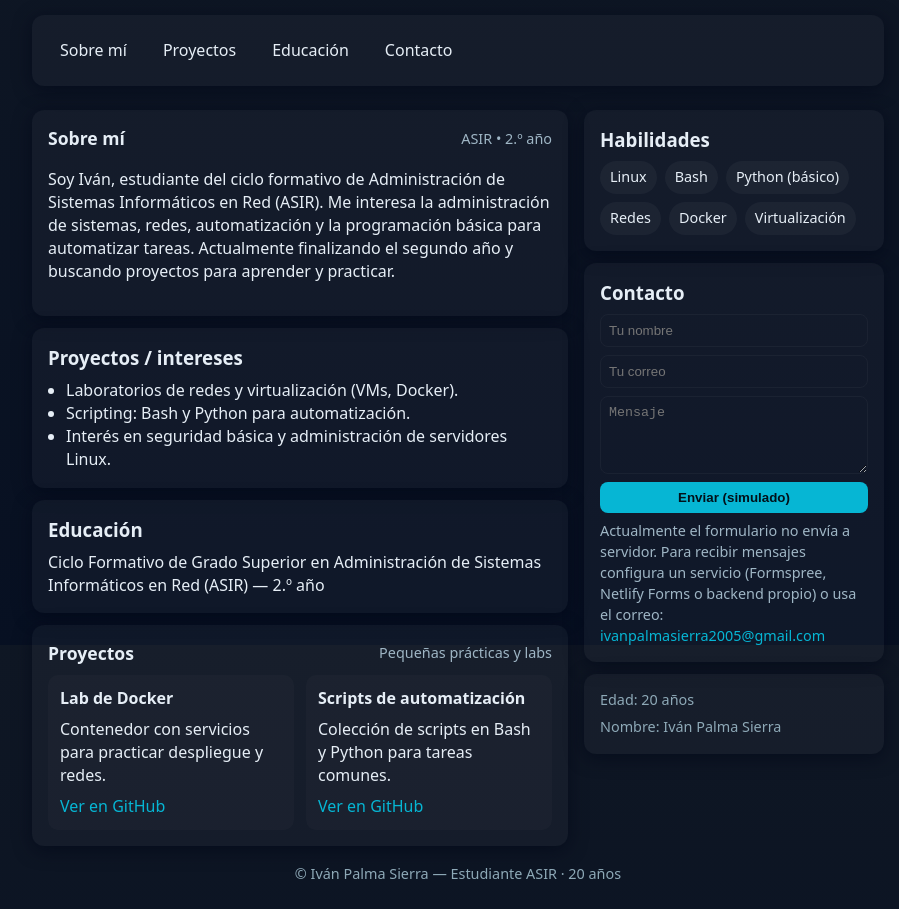
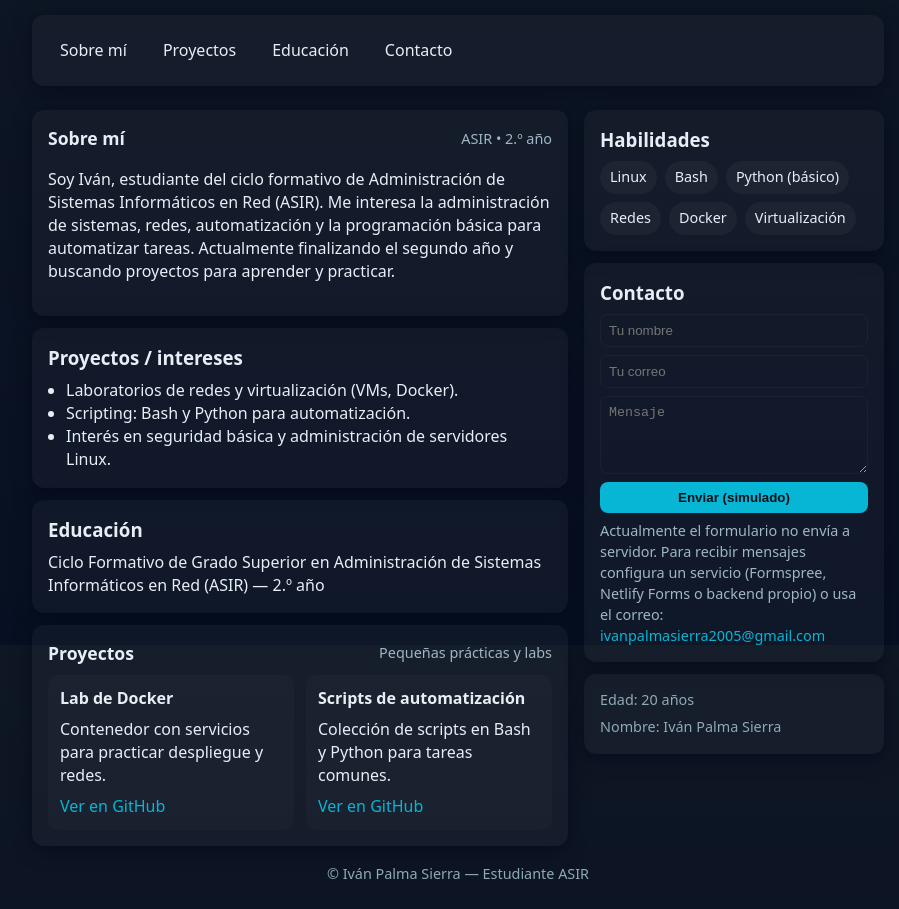
Before and after one commit to Ivanps1709/mipagina, a plain HTML site: page index.html in a window 1280 px wide. Shown: the part 155-1064 px from the top of the page, without its empty margins (182-1081 px from the left). Drawn offline with Linux system fonts and the light colour scheme.

Commit message:
Update index.html

```diff
--- a/index.html
+++ b/index.html
@@ -109,7 +109,7 @@
 		</div>
 
 		<footer style="margin-top:18px;color:#8ea9b7;font-size:0.9rem;text-align:center">
-			<p style="margin:6px 0 0 0">© Iván Palma Sierra — Estudiante ASIR · 20 años</p>
+			<p style="margin:6px 0 0 0">© Iván Palma Sierra — Estudiante ASIR</p>
 		</footer>
 	</div>
 
```
